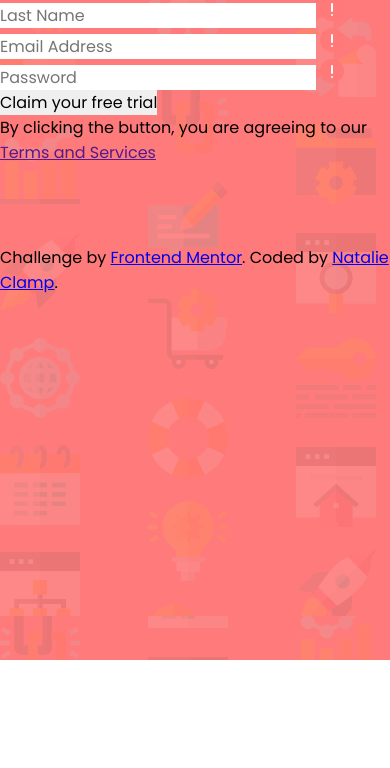
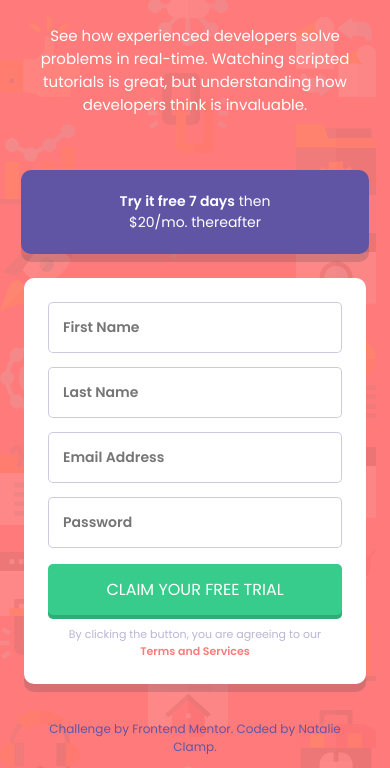
Before and after one commit to NatClamp/frontend-mentor-intro-component-with-sign-up, a website: page index.html in a window 390 px wide. Shown: the part 184-952 px from the top of the page. Before the commit the page ends 844 px from the top, so only its background shows below. Drawn offline with Linux system fonts and the light colour scheme.

Commit message:
feat: add mobile styles

```diff
--- a/index.html
+++ b/index.html
@@ -19,36 +19,41 @@
       <p>See how experienced developers solve problems in real-time. Watching scripted tutorials is great, but understanding how developers think is invaluable. </p>
     </section>
     <div class="try-free-container">
-      <p>Try it free 7 days then $20/mo. thereafter</p>
+      <p><span>Try it free 7 days</span> then $20/mo. thereafter</p>
     </div>
     <section class="form-container">
       <form>
+        <div>
           <label for="first-name" class="visuallyhidden">First name</label>
           <input type="text" placeholder="First Name" name="first-name" id="first-name" class="input">
-        <img src="./images/icon-error.svg" alt="Error icon" aria-hidden="true">
+          <img src="./images/icon-error.svg" class="icon-error hidden" alt="Error icon" aria-hidden="true">
           <p class="error-message hidden" id="first-name-empty-error-message">First Name cannot be empty</p>
+        </div>
 
+        <div>
           <label for="last-name" class="visuallyhidden">Last name</label>
           <input type="text" placeholder="Last Name" name="last-name" id="last-name" class="input">
-        <img src="./images/icon-error.svg" alt="Error icon" aria-hidden="true">
+          <img src="./images/icon-error.svg" class="icon-error hidden" alt="Error icon" aria-hidden="true">
           <p class="error-message hidden" id="last-name-empty-error-message">Last Name cannot be empty</p>
+        </div>
 
+        <div>
           <label for="email-address" class="visuallyhidden">Email address</label>
           <input type="text" placeholder="Email Address" name="email-address" id="email-address" class="input">
-        <img src="./images/icon-error.svg" alt="Error icon" aria-hidden="true">
+          <img src="./images/icon-error.svg" class="icon-error hidden" alt="Error icon" aria-hidden="true">
           <p class="error-message hidden" id="email-address-empty-error-message">Email address cannot be empty</p>
           <p class="error-message hidden" id="email-address-invalid-error-message">Looks like this is not an email</p>
+        </div>
 
-
+        <div>
           <label for="password" class="visuallyhidden">Password</label>
           <input type="text" placeholder="Password" name="password" id="password" class="input">
-        <img src="./images/icon-error.svg" alt="Error icon" aria-hidden="true">
+          <img src="./images/icon-error.svg" class="icon-error hidden" alt="Error icon" aria-hidden="true">
           <p class="error-message hidden" id="password-empty-error-message">Password cannot be empty</p>
-
-
+        </div>
 
         <button type="submit" aria-label="submit-button">Claim your free trial</button>
-        <p>By clicking the button, you are agreeing to our <a href="">Terms and Services</a></p>
+        <p class="terms">By clicking the button, you are agreeing to our <a href="">Terms and Services</a></p>
       </form>
     </section>
   <footer>
--- a/scss/styles.scss
+++ b/scss/styles.scss
@@ -34,23 +34,16 @@ $grayishBlue: hsl(246, 25%, 77%);
 body {
   font-family: 'Poppins', sans-serif;
   font-size: 16px;
-  height: 100vh;
-}
-
-main {
   width: 100%;
   height: 100%;
   min-width: 100%;
   min-height: 100%;
   position: relative;
-  background-image: url(../images/bg-intro-mobile.png);
+  background-color: $red;
 
-  @media screen and (min-width: $mobile) {
-    background-image: url(../images/bg-intro-desktop.png);
-  }
 }
 
-main::before {
+body::before {
   content: "";
   display: block;
   position: absolute;
@@ -59,12 +52,12 @@ main::before {
   width: 100%;
   height: 100%;
   z-index: -2;
-  background-color: $red;
-  // opacity: ;
+  background-image: url(../images/bg-intro-mobile.png);
+
+  @media screen and (min-width: $mobile) {
+    background-image: url(../images/bg-intro-desktop.png);
   }
-
-
-
+}
 
 .hidden {
   display: none;
@@ -81,12 +74,139 @@ main::before {
   width: 1px;
 }
 
-.intro-container {}
+.intro-container {
+  padding: 5.5em 2em 2.5em 2em;
+  text-align: center;
 
-.try-free-container {}
+  h1 {
+    font-size: 30px;
+    font-weight: 600;
+    color: #fff;
+    margin-bottom: 1em;
+  }
 
-.form-container {}
+  p {
+    font-size: 15px;
+    color: #fff;
+  }
+}
+
+.try-free-container {
+  background-color: $blue;
+  padding: 1.5em 5em;
+  margin: 1em 1.5em;
+  border-radius: 10px;
+  color: #fff;
+  font-size: 14px;
+  text-align: center;
+  box-shadow: 0px 8px 0px 0px rgba($darkBlue, 0.2);
+
+  p {
+    font-weight: 400;
+  }
+
+  span {
+    font-weight: 600;
+  }
+}
+
+.form-container {
+  background-color: #fff;
+  border-radius: 10px;
+  margin: 1.5em 1.5em;
+  padding: 1.5em;
+  box-shadow: 0px 8px 0px 0px rgba($darkBlue, 0.2);
+
+  div {
+    position: relative;
+  }
+
+  input {
+    width: 100%;
+    border: 1px solid rgba($grayishBlue, 0.7);
+    border-radius: 5px;
+    margin-top: 1em;
+    padding: 1em;
+    font-size: 14px;
+    font-weight: 600;
+    color: $red;
+  }
+
+  div:first-of-type {
+    input {
+      margin-top: 0;
+    }
+
+    .icon-error {
+      top: 15px;
+    }
+  }
+
+  div:last-of-type {
+      margin-bottom: 1em;
+  }
+
+  .input--error {
+    border: 2px solid $red;
+  }
+
+  .icon-error {
+    position: absolute;
+    top: 28px;
+    right: 15px;
+  }
+
+  .error-message {
+    color: $red;
+    font-size: 10px;
+    font-style: italic;
+    padding-top: 2px;
+    padding-right: 2px;
+    text-align: right;
+  }
+
+  button {
+    background-color: $green;
+    padding: 0.8em 2em;
+    width: 100%;
+    border-radius: 5px;
+    text-transform: uppercase;
+    color: #fff;
+    font-size: 16px;
+    box-shadow: 0px 4px 0px 0px darken($green, 8%);
+
+    &:hover {
+      background-color: lighten($green, 15%);
+      box-shadow: 0px 4px 0px 0px darken(lighten($green, 10%), 8%);
+    }
+
+  }
+
+    .terms {
+      text-align: center;
+      color: $grayishBlue;
+      font-size: 11px;
+      margin: 1em;
+      margin-bottom: 0;
+      // padding: 1em;
+    }
+
+    a {
+      color: $red;
+      font-weight: 600;
+      text-decoration: none;
+    }
+
+}
 
 footer {
-  margin-top: 5em;
+  text-align: center;
+  color: $blue;
+  font-size: 12px;
+  padding: 1em 3em;
+
+  a {
+    color: $blue;
+    text-decoration: none;
+  }
 }
```
Also changed, not shown: css/styles.css. Lines whose indentation alone changed are shown as unchanged.
